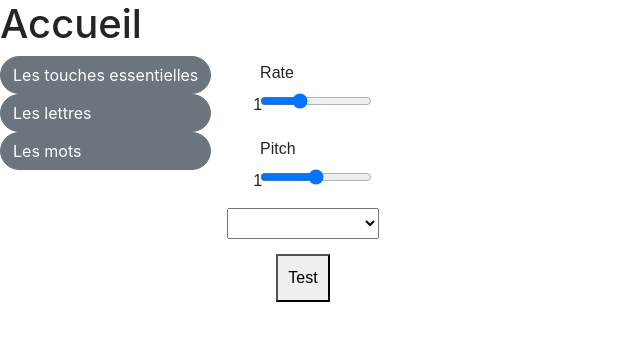
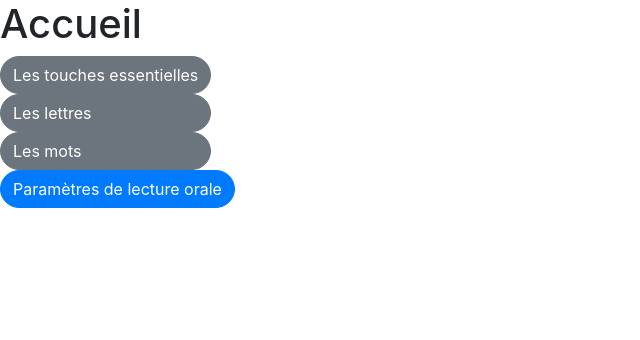
Before and after one commit to digital4better/cookeys, a Vue app: page /#/ in a window 1280 px wide. Shown: the top 340 px of the page, without its empty margins (0-640 px from the left). Built offline with nearby package versions, Linux system fonts and the light colour scheme.

Commit message:
resolve speech controls languages bug

```diff
--- a/src/components/accueil.vue
+++ b/src/components/accueil.vue
@@ -1,15 +1,15 @@
 <template>
   <div>
-    <header class="header">
-      <h1>Accueil</h1>
-    </header>
+    <h1 class="header">
+      Accueil
+    </h1>
     <section class="landing-page">
       <section class=menu>
         <b-button class="button" pill variant="secondary" @click.prevent="$router.push('key_exercise')">Les touches essentielles</b-button>
         <b-button class="button" pill variant="secondary" @click.prevent="$router.push('letter_exercise')">Les lettres</b-button>
         <b-button class="button" pill variant="secondary" @click.prevent="$router.push('word_exercise')">Les mots</b-button>
       </section>
-      <speech-controls></speech-controls>
+      <b-button class="controls" pill variant="primary" @click.prevent="$router.push('speech_controls')">Paramètres de lecture orale</b-button>
     </section>
   </div>
 </template>
@@ -37,10 +37,7 @@ export default {
   display: flex;
   flex-flow: wrap column;
 }
-.header{
-  display: flex;
-  justify-content: flex-start;
-}
+
 .button{
   text-align: start;
   width: 500 px;
@@ -48,7 +45,12 @@ export default {
 }
 .landing-page{
   display: flex;
-  flex-flow: wrap row;
+  flex-flow: wrap column;
   align-content: space-between;
+  align-items: flex-start;
+}
+.controls{
+  display: flex;
+  align-self: flex-end;
 }
 </style>
--- a/src/components/speech_controls.vue
+++ b/src/components/speech_controls.vue
@@ -1,6 +1,7 @@
 <template>
-  <form id=form>
+  <form id=form @submit.prevent>
     <div>
+      <h1>Réglages de lecture orale</h1>
       <label id="rate">Rate</label><input type="range" min="0.5" max="2" value="1" step="0.1" v-model="rate" id="rate">
       <div class="rate-value">{{ rate }}</div>
       <div class="clearfix"></div>
@@ -10,8 +11,8 @@
       <div class="pitch-value">{{ pitch }}</div>
       <div class="clearfix"></div>
     </div>
-    <select class="select" v-model="voiceSelect" @change="updateVoice">
-      <option v-for="option in options" :key="option.dataName">{{ option.dataName}}</option>
+    <select class="select" v-model="voiceSelect">
+      <option v-for="option in options" :key="option.dataName">{{ option.dataName }}</option>
     </select>
     <div class="controls">
       <button id="play" @click="speak">Test</button>
@@ -20,6 +21,7 @@
 </template>
 
 <script>
+var synth = window.speechSynthesis
 
 export default {
   name: 'SpeechControls',
@@ -27,34 +29,32 @@ export default {
     return {
       pitch: 1,
       rate: 1,
-      voiceSelect: '',
+      voiceSelect: 'Google français',
       voiceTest: 'Bienvenue dans apprenti clavier',
-      options: []
+      options: [],
+      voices: []
     }
   },
   mounted: function () {
     this.populateVoiceList()
+    synth.addEventListener('voiceschanged', () => this.populateVoiceList())
   },
   methods: {
     populateVoiceList () {
-      voices = synth.getVoices().sort(function (a, b) {
-        const aname = a.name.toUpperCase()
-        const bname = b.name.toUpperCase()
-        if (aname < bname) return -1
-        else if (aname === bname) return 0
-        else return +1
-      })
-      for (var i = 0; i < voices.length; i++) {
-        var temp = voices[i].name + ' (' + voices[i].lang + ')'
-        this.options.push({
-          textContent: temp,
-          dataName: voices[i].name
+      this.voices = synth.getVoices()
+        .sort(function (a, b) {
+          const aname = a.name.toUpperCase()
+          const bname = b.name.toUpperCase()
+          if (aname < bname) return -1
+          else if (aname === bname) return 0
+          else return +1
         })
-      }
+      this.options = this.voices.map(voice => ({
+        textContent: `${voice.name} (${voice.lang})`,
+        dataName: voice.name
+      }))
     },
     speak () {
-      this.$store.commit('updatePitch', this.pitch)
-      this.$store.commit('updateRate', this.rate)
       if (synth.speaking) {
         console.error('speechSynthesis.speaking')
         return
@@ -66,31 +66,22 @@ export default {
       utterThis.onerror = function (event) {
         console.error('SpeechSynthesisUtterance.onerror')
       }
-      for (var i = 0; i < voices.length; i++) {
-        if (voices[i].name === this.voiceSelect) {
-          utterThis.voice = voices[i]
-          this.$store.commit('updateVoice', voices[i])
+      utterThis.voice = this.voices[0]
+      for (var i = 0; i < this.voices.length; i++) {
+        if (this.voices[i].name === this.voiceSelect) {
+          utterThis.voice = this.voices[i]
           break
         }
       }
+      this.$store.commit('updatePitch', this.pitch)
+      this.$store.commit('updateRate', this.rate)
+      this.$store.commit('updateVoice', utterThis.voice)
       utterThis.pitch = this.pitch
       utterThis.rate = this.rate
       synth.speak(utterThis)
-    },
-    updateVoice () {
-      if (speechSynthesis.onvoiceschanged !== undefined) {
-        speechSynthesis.onvoiceschanged = this.populateVoiceList
-      }
     }
   }
 }
-
-var synth = window.speechSynthesis
-
-// var inputTxt = document.querySelector('.txt');
-// var voiceSelect = document.querySelector('select');
-
-var voices = []
 
 </script>
 
--- a/src/router/index.js
+++ b/src/router/index.js
@@ -4,6 +4,7 @@ import Accueil from '@/components/accueil'
 import KeyExercise from '@/components/key_exercise'
 import LetterExercise from '@/components/letter_exercise'
 import WordExercise from '@/components/word_exercise'
+import SpeechControls from '@/components/speech_controls'
 
 Vue.use(Router)
 
@@ -28,6 +29,11 @@ export default new Router({
       path: '/word_exercise',
       name: 'word_exercise',
       component: WordExercise
+    },
+    {
+      path: '/speech_controls',
+      name: 'speech_controls',
+      component: SpeechControls
     }
   ]
 })
--- a/src/store.js
+++ b/src/store.js
@@ -4,9 +4,9 @@ import Vuex from 'vuex'
 Vue.use(Vuex)
 export default new Vuex.Store({
   state: {
-    pitch: 0,
-    rate: 0,
-    voice: ''
+    pitch: 1,
+    rate: 1,
+    voice: null
   },
   mutations: {
     updatePitch (state, p) {
```
